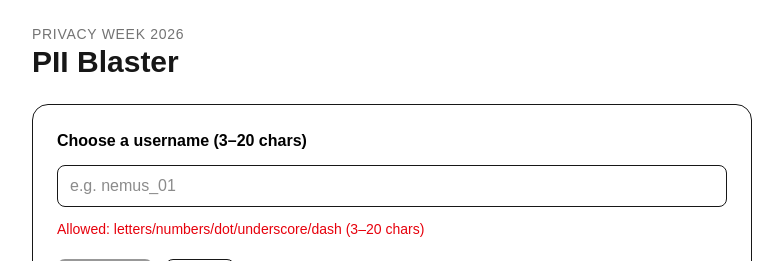
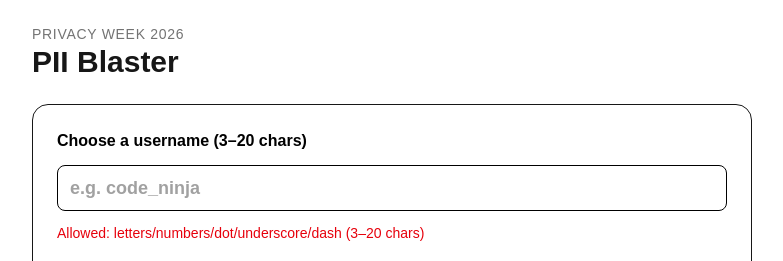
Before and after one commit to babadroga92/pii-blaster, a Next.js app: page /pii-blaster in a window 1280 px wide. Both pictures are taken after a click on the button "Start game →". Shown: the top 261 px of the page, without its empty margins (248-1031 px from the left). Built offline with nearby package versions, Linux system fonts and the light colour scheme.

Commit message:
Improve play layout width and strengthen username input visibility

```diff
--- a/src/app/pii-blaster/page.tsx
+++ b/src/app/pii-blaster/page.tsx
@@ -134,11 +134,12 @@ export default function PiiBlasterPage() {
         <section className="rounded-2xl border p-6 bg-white flex flex-col gap-3">
           <label className="font-semibold text-black">Choose a username (3–20 chars)</label>
           <input
-            className="border rounded-lg px-3 py-2"
-            value={username}
-            onChange={(e) => setUsername(e.target.value.trim())}
-            placeholder="e.g. nemus_01"
-          />
+  className="border rounded-lg px-3 py-2 text-black font-semibold text-lg placeholder:text-neutral-400 focus:outline-none focus:ring-2 focus:ring-black"
+  value={username}
+  onChange={(e) => setUsername(e.target.value.trim())}
+  placeholder="e.g. code_ninja"
+/>
+
 
           {!usernameValid && (
             <p className="text-sm text-red-600">
@@ -166,7 +167,7 @@ export default function PiiBlasterPage() {
       )}
 
 {screen === "play" && (
-  <section className="grid lg:grid-cols-[1fr_280px] gap-4 items-start">
+  <section className="grid lg:grid-cols-[1fr_180px] gap-4 items-start">
     <div className="flex flex-col gap-3">
       <div className="relative">
         {!countdownActive && (
```
